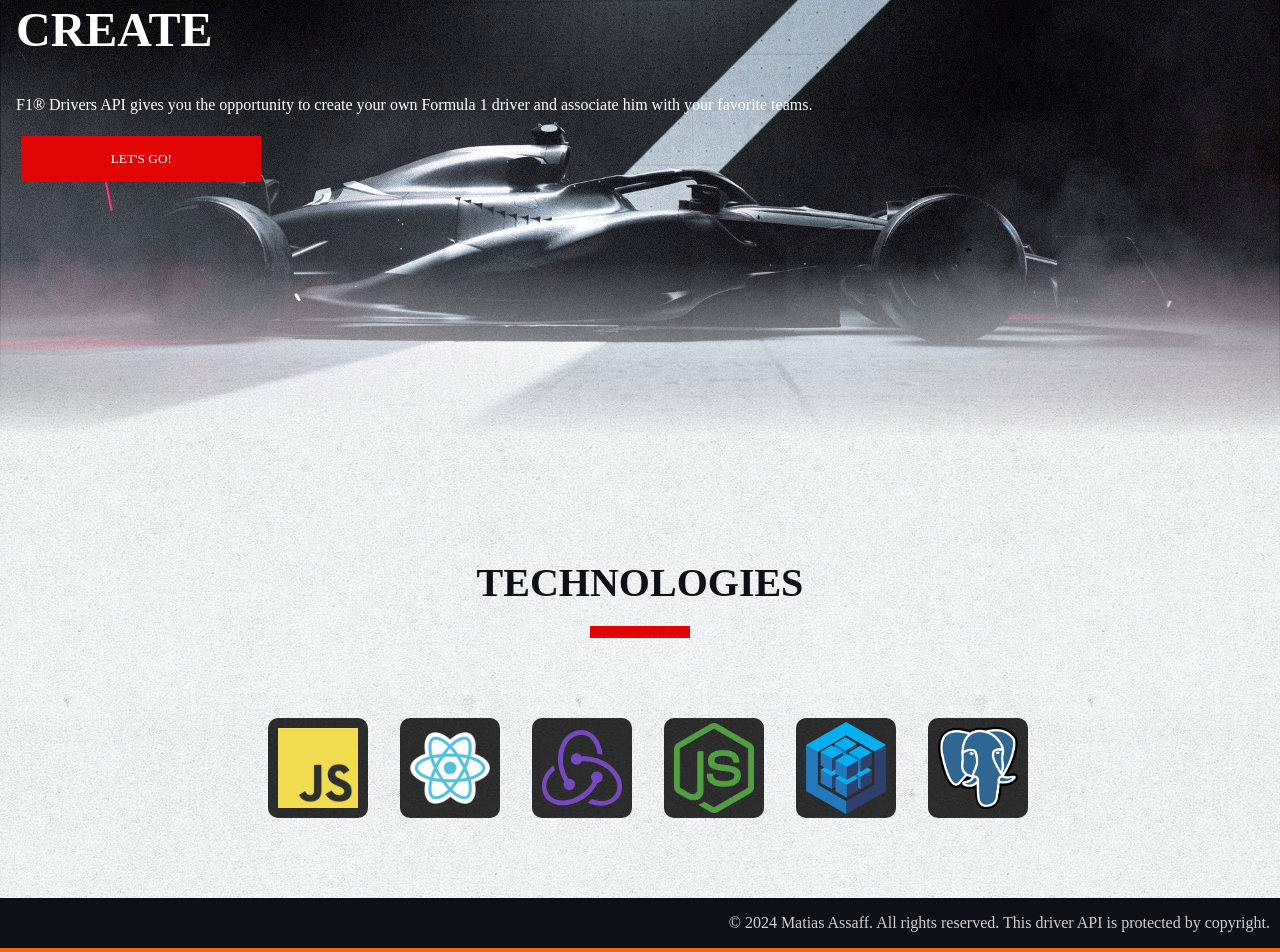
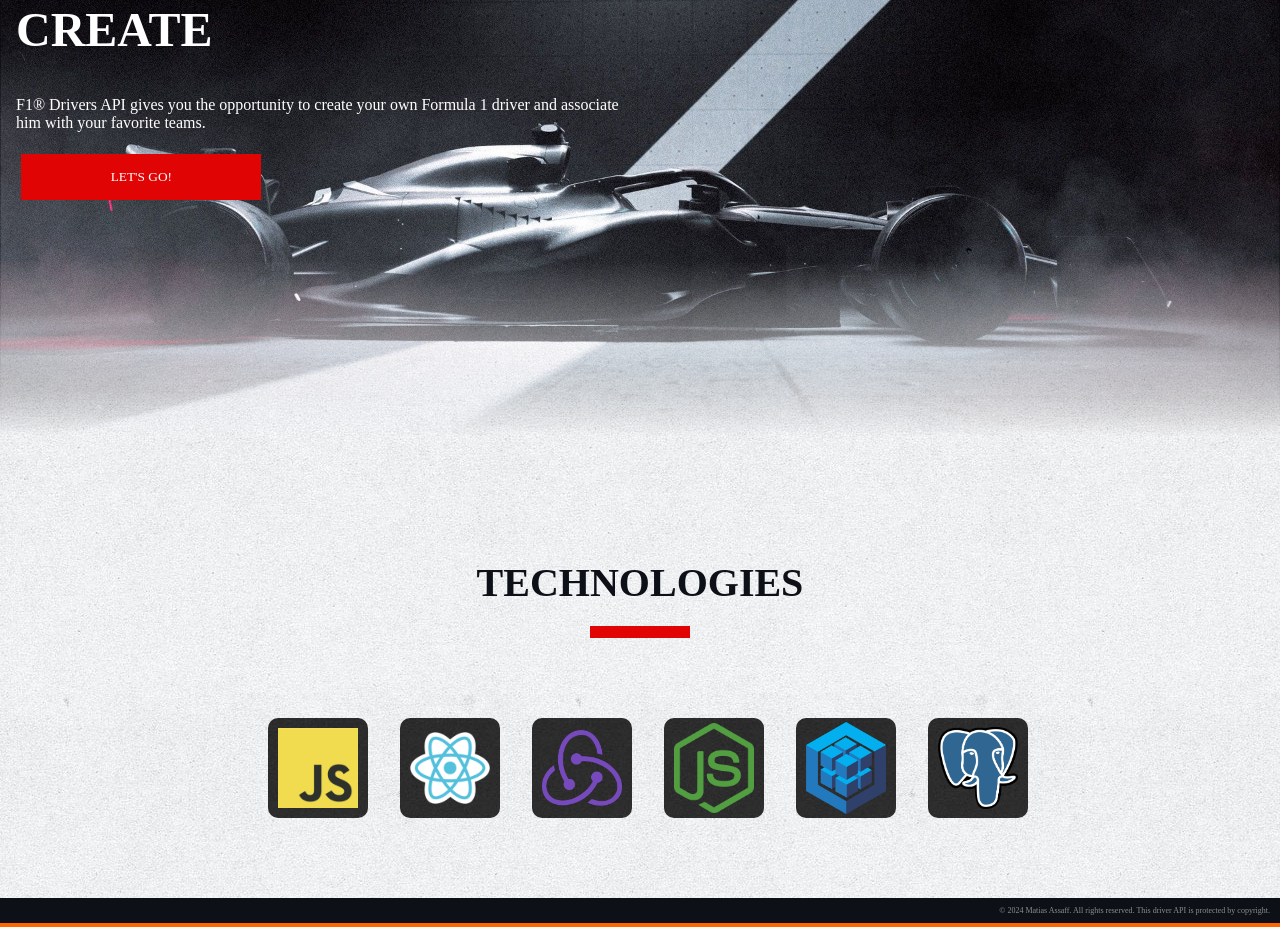
Before and after one commit to assaffmatias/DriversAPI-Front, a React (Vite) app: page / in a window 1280 px wide. Shown: the part 1067-2019 px from the top of the page. After the commit the page ends 1994 px from the top, so only its background shows below. Built offline with nearby package versions, Linux system fonts and the light colour scheme; a web font is replaced by a local one.

Commit message:
fix footer landing

```diff
--- a/src/views/Landing/Landing.module.css
+++ b/src/views/Landing/Landing.module.css
@@ -207,9 +207,10 @@
 
 .p_footer{
   font-family: "Orgon W03 Bold";
-  color: #cfcfcf;
+  color: #8d8d8d;
   padding-right: 10px;
   padding-left: 10px;
+  font-size: .5em;
 }
 
 @media only screen and (min-width: 768px) {
@@ -246,6 +247,10 @@
     font-size: 1.5em;
   }
 
+  .div_p_create{
+    width: 50%;
+  }
+
   .technologies{
     font-size: 2.5em;
   }
```
